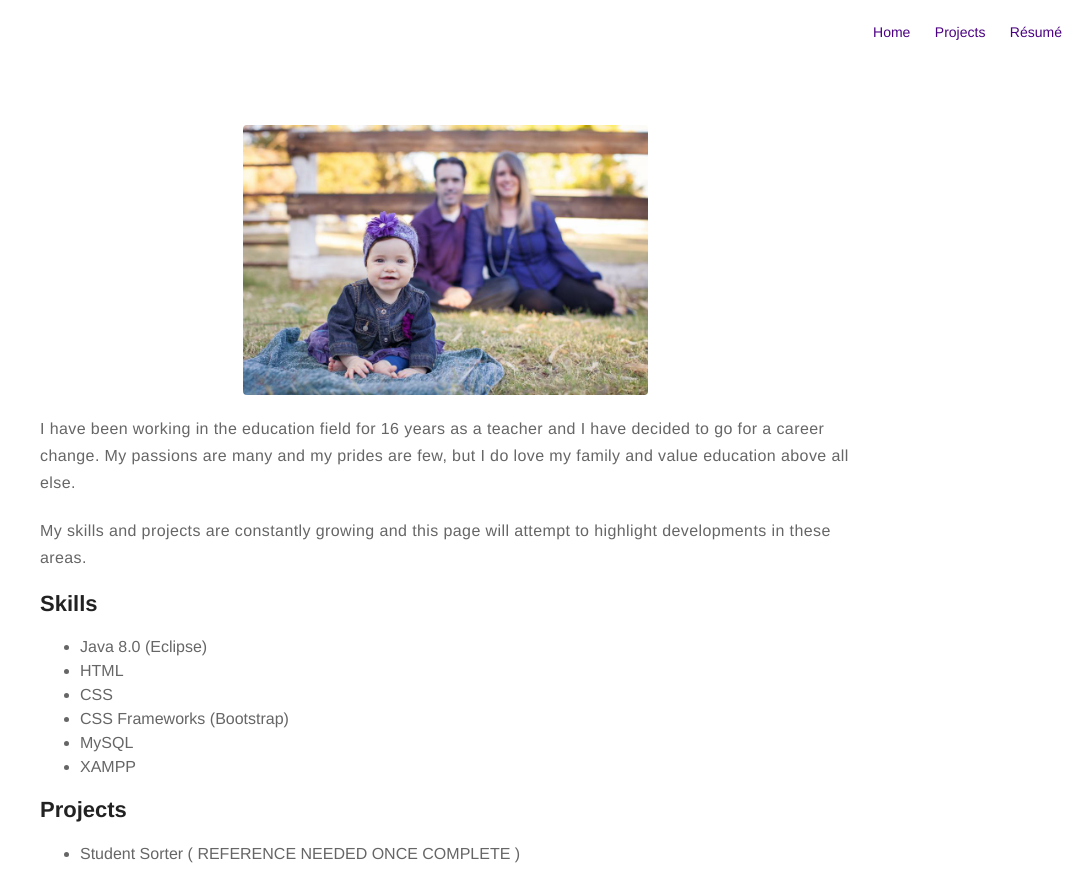
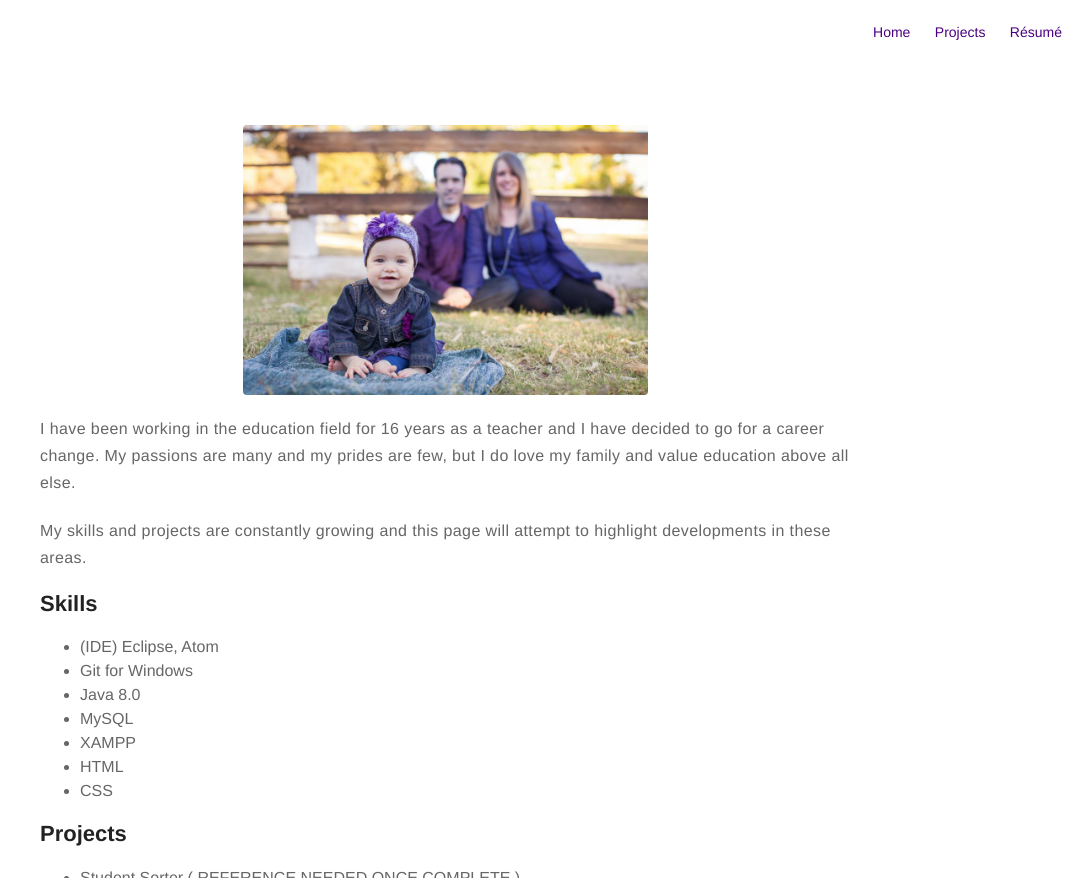
Before and after one commit to chrishamlin98/chrishamlin98.github.io, a Jekyll site: the page built from about.md, in a window 1280 px wide, cut to the strip 0-878 px from the top of the page. Shown: the whole strip, without its empty margins (195-1280 px from the left). Built offline with Jekyll 4.4.1, drawn with Linux system fonts in a browser that asks for light colours.

Commit message:
Update about.md

```diff
--- a/about.md
+++ b/about.md
@@ -12,12 +12,13 @@ layout: page
 <h2>Skills</h2>
 
 <ul>
-	<li>Java 8.0 (Eclipse)</li>
+	<li>(IDE) Eclipse, Atom</li>
+	<li>Git for Windows</li>
+	<li>Java 8.0</li>
+	<li>MySQL</li>
+	<li>XAMPP</li>
 	<li>HTML</li>
 	<li>CSS</li>
-	<li>CSS Frameworks (Bootstrap)</li>
-	<li>MySQL</li>
-	<li>XAMPP</li>
 </ul>
 
 <h2>Projects</h2>
```
